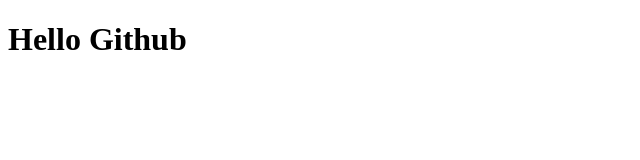
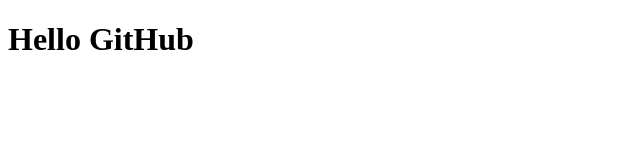
Before and after one commit to YiSiWang/Hello-GitHub, a plain HTML site: page index.html in a window 1280 px wide. Shown: the full height of the page, 0-640 px from the left. Drawn offline with Linux system fonts and the light colour scheme.

Commit message:
Change "Github" to "GitHub"

```diff
--- a/index.html
+++ b/index.html
@@ -1,9 +1,9 @@
 <!DOCTYPE html>
 <html>
 <head>
-  <title>Hello Github</title>
+  <title>Hello GitHub</title>
 </head>
 <body>
-  <h1>Hello Github</h1>
+  <h1>Hello GitHub</h1>
 </body>
 </html>
```
Also changed, not shown: 1 other file.
